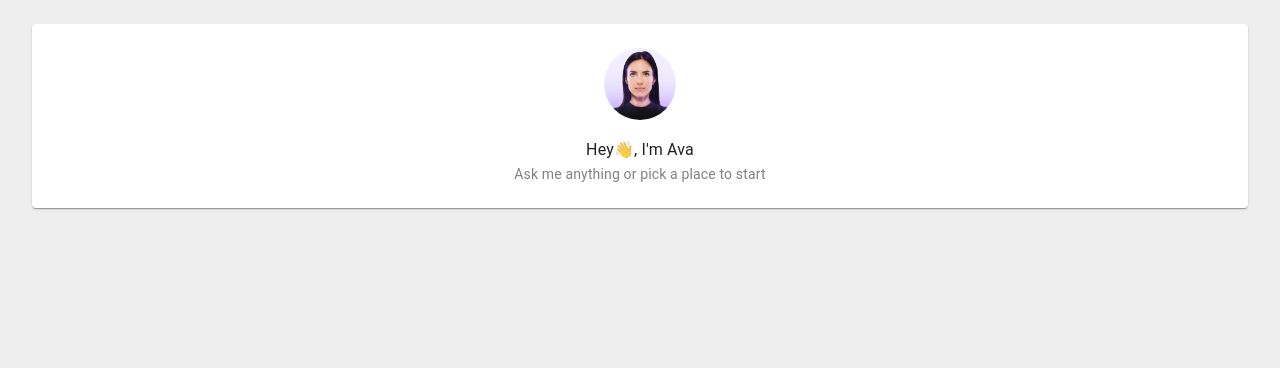
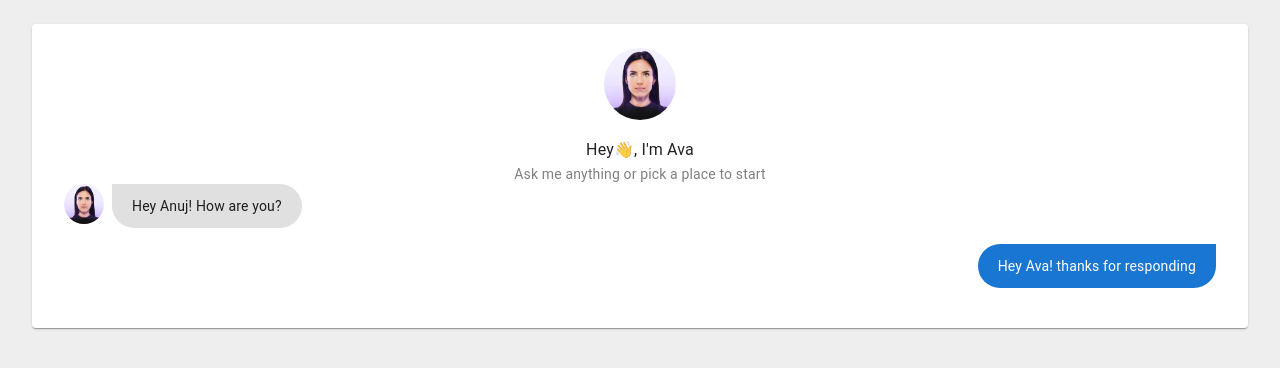
Before and after one commit to anujdecoder/chatbot, a React (Create React App) app: page / in a window 1280 px wide. Shown: the top 368 px of the page. Built offline with nearby package versions, Linux system fonts and the light colour scheme.

Commit message:
feat: messages added

```diff
--- a/src/chatbot/index.tsx
+++ b/src/chatbot/index.tsx
@@ -2,6 +2,8 @@ import { Paper } from '@mui/material';
 import React from 'react';
 import Profile from '../components/Profile';
 import { StyledPaper } from './styles';
+import Received from '../components/Messages/Received';
+import Sent from '../components/Messages/Sent';
 
 interface Props {}
 
@@ -9,6 +11,8 @@ const Chatbot: React.FC<Props> = props => {
   return (
     <StyledPaper>
       <Profile />
+      <Received />
+      <Sent />
     </StyledPaper>
   );
 };
--- a/src/components/Messages/Received.tsx
+++ b/src/components/Messages/Received.tsx
@@ -1,13 +1,18 @@
 import React from 'react';
 import AvaAvatar from '../AvaAvatar';
+import { ReceivedContainer } from './styles';
+import { Typography } from '@mui/material';
 
 interface Props {}
 
 const Received: React.FC<Props> = props => {
   return (
-    <>
-      <AvaAvatar />
-    </>
+    <ReceivedContainer>
+      <AvaAvatar className="avatar" />
+      <Typography variant="body2" paragraph className="message">
+        Hey Anuj! How are you?
+      </Typography>
+    </ReceivedContainer>
   );
 };
 
--- a/src/components/Messages/Sent.tsx
+++ b/src/components/Messages/Sent.tsx
@@ -1,9 +1,17 @@
 import React from 'react';
+import { SentContainer } from './styles';
+import { Typography } from '@mui/material';
 
 interface Props {}
 
 const Sent: React.FC<Props> = props => {
-  return <></>;
+  return (
+    <SentContainer>
+      <Typography variant="body2" paragraph className="message">
+        Hey Ava! thanks for responding
+      </Typography>
+    </SentContainer>
+  );
 };
 
 export default Sent;
--- a/src/components/Messages/styles.ts
+++ b/src/components/Messages/styles.ts
@@ -1,5 +1,31 @@
 import { styled } from '@mui/material/styles';
-export const SentContainer = styled('div')(({ theme }) => ({
-  display: 'flex',
-  backgroundColor: theme.palette.primary.main,
-}));
+
+export const SentContainer = styled('div')`
+  display: flex;
+  justify-content: flex-end;
+
+  .message {
+    ${({ theme }) => ({
+      padding: theme.spacing(1.5, 2.5),
+      backgroundColor: theme.palette.primary.main,
+      borderRadius: theme.spacing(4, 0, 4, 4),
+      color: theme.palette.primary.contrastText,
+    })}
+  }
+`;
+
+export const ReceivedContainer = styled('div')`
+  display: flex;
+
+  .avatar {
+    ${({ theme }) => ({ marginRight: theme.spacing(1) })}
+  }
+
+  .message {
+    ${({ theme }) => ({
+      padding: theme.spacing(1.5, 2.5),
+      backgroundColor: theme.palette.grey[300],
+      borderRadius: theme.spacing(0, 4, 4),
+    })}
+  }
+`;
```
Also changed, not shown: package.json (+6 -4 lines), 1 other file (tests, documents, lock files or other folders).
